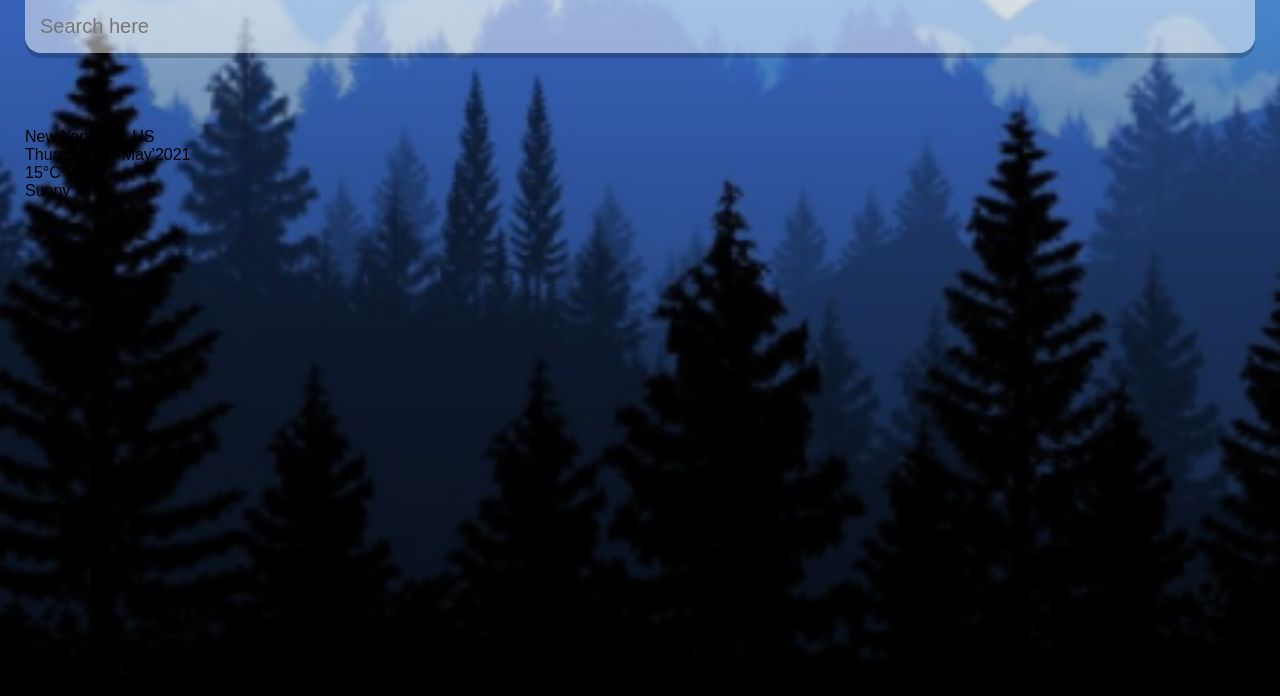
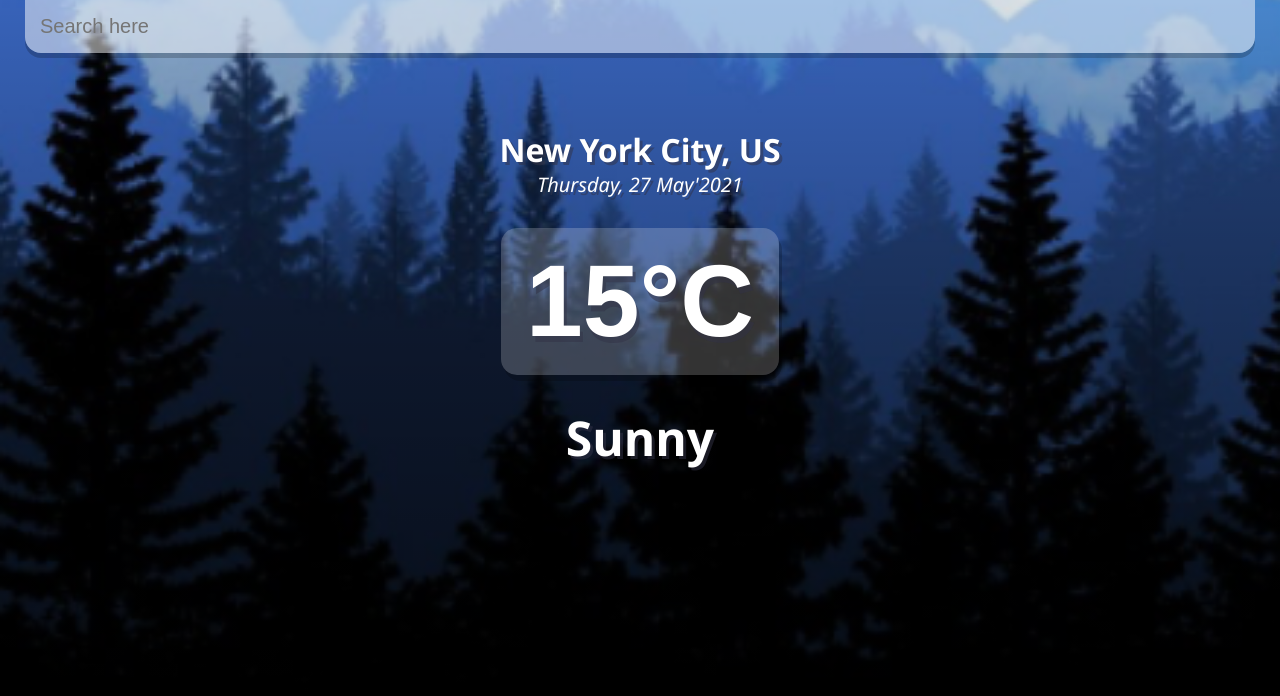
Before and after one commit to kratika19/Weatherly, a React (Create React App) app: page / in a window 1280 px wide. Shown: the top 696 px of the page. Built offline with nearby package versions, Linux system fonts and the light colour scheme.

Commit message:
basic styling

```diff
--- a/src/index.css
+++ b/src/index.css
@@ -5,7 +5,7 @@
 }
 
 body{
-  font-family: 'montseratt', sans-serif;
+  font-family: 'Segoe UI', Tahoma, Geneva, Verdana, sans-serif;
 }
 
 .App{
@@ -54,3 +54,50 @@
 .search-box .search-bar:focus{
   background-color: rgba(255,255,255,0.75);
 }
+
+.location-box .location{
+  color: white;
+  font-size:  32px;
+  font-weight: 700;
+  text-align: center;
+  text-shadow: 3px 3px rgba(50,50,70,0.5);
+}
+
+.location-box .date{
+  color: white;
+  font-size: 20px;
+  font-weight: 500;
+  font-style: italic;
+  text-align: center;
+  text-shadow: 2.5px 2.5px rgba(50,50,70,0.5);
+}
+
+.weather-box {
+  text-align: center;
+}
+
+.weather-box .temp{
+  position: relative;
+  display: inline-block;
+  margin: 30px auto;
+  background-color: rgba(255,255,255,0.2);
+  border-radius: 16px;
+
+  padding: 15px 25px;
+
+  color: white;
+  font-size: 102px;
+  font-weight: 900;
+  font-family: 'Franklin Gothic Medium', 'Arial Narrow', Arial, sans-serif;
+
+  text-shadow: 3px 6px rgba(50,50,70,0.5);
+  text-align: center;
+  box-shadow: 3px 6px rgba(0,0,0,0.2);
+}
+
+.weather-box .weather{
+  color: white;
+  font-size: 48px;
+  font-weight: 700;
+  text-shadow: 3px 3px rgba(50,50,70,0.5);
+}
```
